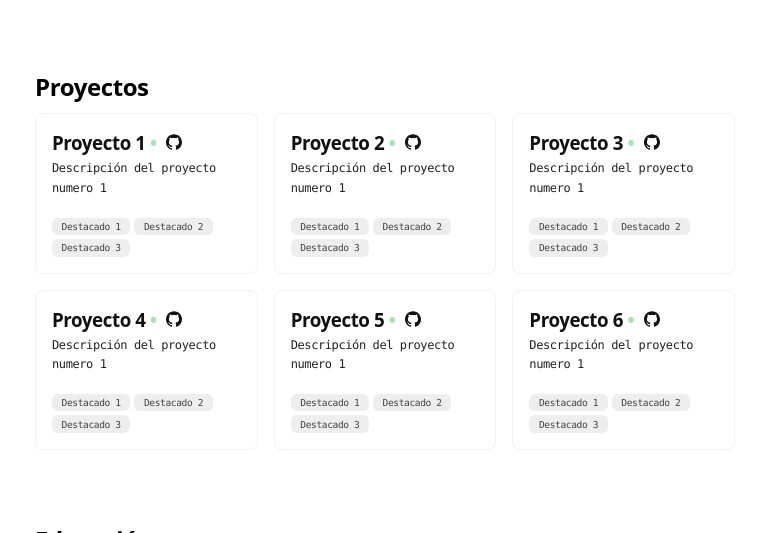
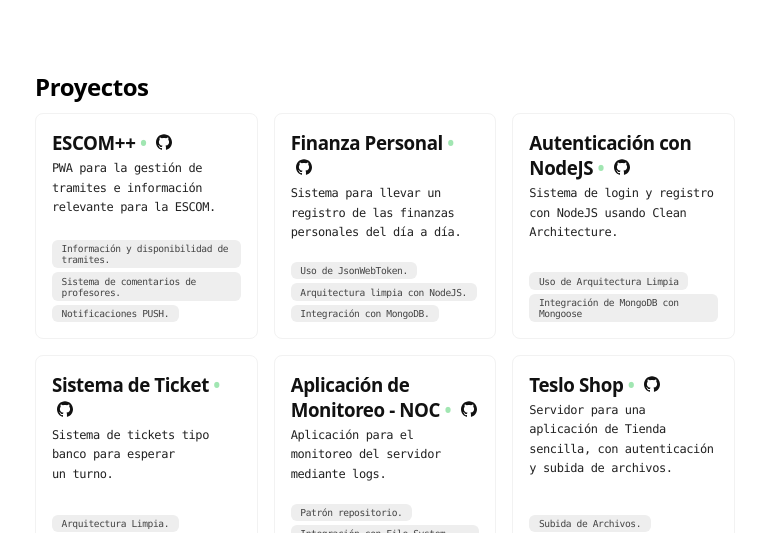
Before and after one commit to JomianTC/portfolio, a plain HTML site: page index.html in a window 1280 px wide. Shown: the part 267-800 px from the top of the page, without its empty margins (255-1021 px from the left). Drawn offline with Linux system fonts and the light colour scheme; a script that the page names is missing.

Commit message:
Actualizacion de Proyectos en distribucion

```diff
--- a/index.html
+++ b/index.html
@@ -142,7 +142,7 @@
 					<article class="proyect_box">
 						<header>
 							<h3>
-								<a href="">Proyecto 1</a>
+								<a href="">ESCOM++</a>
 								<span>&bull;</span>
 								<a class="github-code-link" href="">
 									<svg
@@ -158,18 +158,18 @@
 								</a>
 							</h3>
 							<p>
-								Descripción del proyecto numero 1
+								PWA para la gestión de tramites e información relevante para la ESCOM.
 							</p>
 						</header>
 						<footer class="proyect_footer">
 							<span>
-								Destacado 1
+								Información y disponibilidad de tramites.
 							</span>
 							<span>
-								Destacado 2
+								Sistema de comentarios de profesores.
 							</span>
 							<span>
-								Destacado 3
+								Notificaciones PUSH.
 							</span>
 						</footer>
 					</article>
@@ -178,7 +178,7 @@
 					<article class="proyect_box">
 						<header>
 							<h3>
-								<a href="">Proyecto 2</a>
+								<a href="">Finanza Personal</a>
 								<span>&bull;</span>
 								<a class="github-code-link" href="">
 									<svg
@@ -194,18 +194,18 @@
 								</a>
 							</h3>
 							<p>
-								Descripción del proyecto numero 1
+								Sistema para llevar un registro de las finanzas personales del día a día.
 							</p>
 						</header>
 						<footer class="proyect_footer">
 							<span>
-								Destacado 1
+								Uso de JsonWebToken.
 							</span>
 							<span>
-								Destacado 2
+								Arquitectura limpia con NodeJS.
 							</span>
 							<span>
-								Destacado 3
+								Integración con MongoDB.
 							</span>
 						</footer>
 					</article>
@@ -214,7 +214,7 @@
 					<article class="proyect_box">
 						<header>
 							<h3>
-								<a href="">Proyecto 3</a>
+								<a href="">Autenticación con NodeJS</a>
 								<span>&bull;</span>
 								<a class="github-code-link" href="">
 									<svg
@@ -230,18 +230,15 @@
 								</a>
 							</h3>
 							<p>
-								Descripción del proyecto numero 1
+								Sistema de login y registro con NodeJS usando Clean Architecture.
 							</p>
 						</header>
 						<footer class="proyect_footer">
 							<span>
-								Destacado 1
+								Uso de Arquitectura Limpia
 							</span>
 							<span>
-								Destacado 2
-							</span>
-							<span>
-								Destacado 3
+								Integración de MongoDB con Mongoose
 							</span>
 						</footer>
 					</article>
@@ -250,7 +247,7 @@
 					<article class="proyect_box">
 						<header>
 							<h3>
-								<a href="">Proyecto 4</a>
+								<a href="">Sistema de Ticket</a>
 								<span>&bull;</span>
 								<a class="github-code-link" href="">
 									<svg
@@ -266,18 +263,18 @@
 								</a>
 							</h3>
 							<p>
-								Descripción del proyecto numero 1
+								Sistema de tickets tipo banco para esperar un turno.
 							</p>
 						</header>
 						<footer class="proyect_footer">
 							<span>
-								Destacado 1
+								Arquitectura Limpia.
 							</span>
 							<span>
-								Destacado 2
+								Interfaz sencilla.
 							</span>
 							<span>
-								Destacado 3
+								Uso de WebSockets.
 							</span>
 						</footer>
 					</article>
@@ -286,7 +283,7 @@
 					<article class="proyect_box">
 						<header>
 							<h3>
-								<a href="">Proyecto 5</a>
+								<a href="">Aplicación de Monitoreo - NOC</a>
 								<span>&bull;</span>
 								<a class="github-code-link" href="">
 									<svg
@@ -302,18 +299,18 @@
 								</a>
 							</h3>
 							<p>
-								Descripción del proyecto numero 1
+								Aplicación para el monitoreo del servidor mediante logs.
 							</p>
 						</header>
 						<footer class="proyect_footer">
 							<span>
-								Destacado 1
+								Patrón repositorio.
 							</span>
 							<span>
-								Destacado 2
+								Integración con File System, MongoDB y PostgreSQL.
 							</span>
 							<span>
-								Destacado 3
+								Uso de Prisma y NodeMailer.
 							</span>
 						</footer>
 					</article>
@@ -322,7 +319,7 @@
 					<article class="proyect_box">
 						<header>
 							<h3>
-								<a href="">Proyecto 6</a>
+								<a href="">Teslo Shop</a>
 								<span>&bull;</span>
 								<a class="github-code-link" href="">
 									<svg
@@ -338,18 +335,18 @@
 								</a>
 							</h3>
 							<p>
-								Descripción del proyecto numero 1
+								Servidor para una aplicación de Tienda sencilla, con autenticación y subida de archivos.
 							</p>
 						</header>
 						<footer class="proyect_footer">
 							<span>
-								Destacado 1
+								Subida de Archivos.
 							</span>
 							<span>
-								Destacado 2
+								Autenticación con JWT.
 							</span>
 							<span>
-								Destacado 3
+								Aplicación de NestJS.
 							</span>
 						</footer>
 					</article>
```
